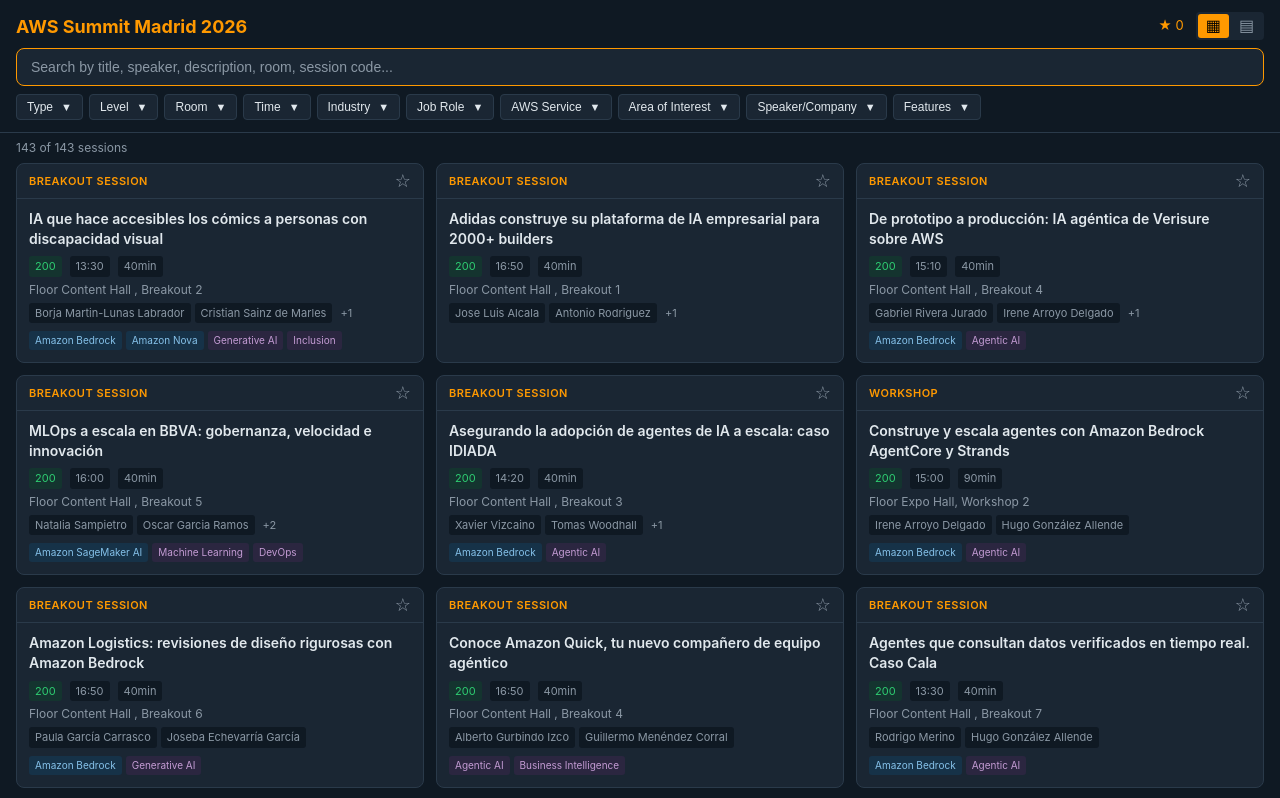
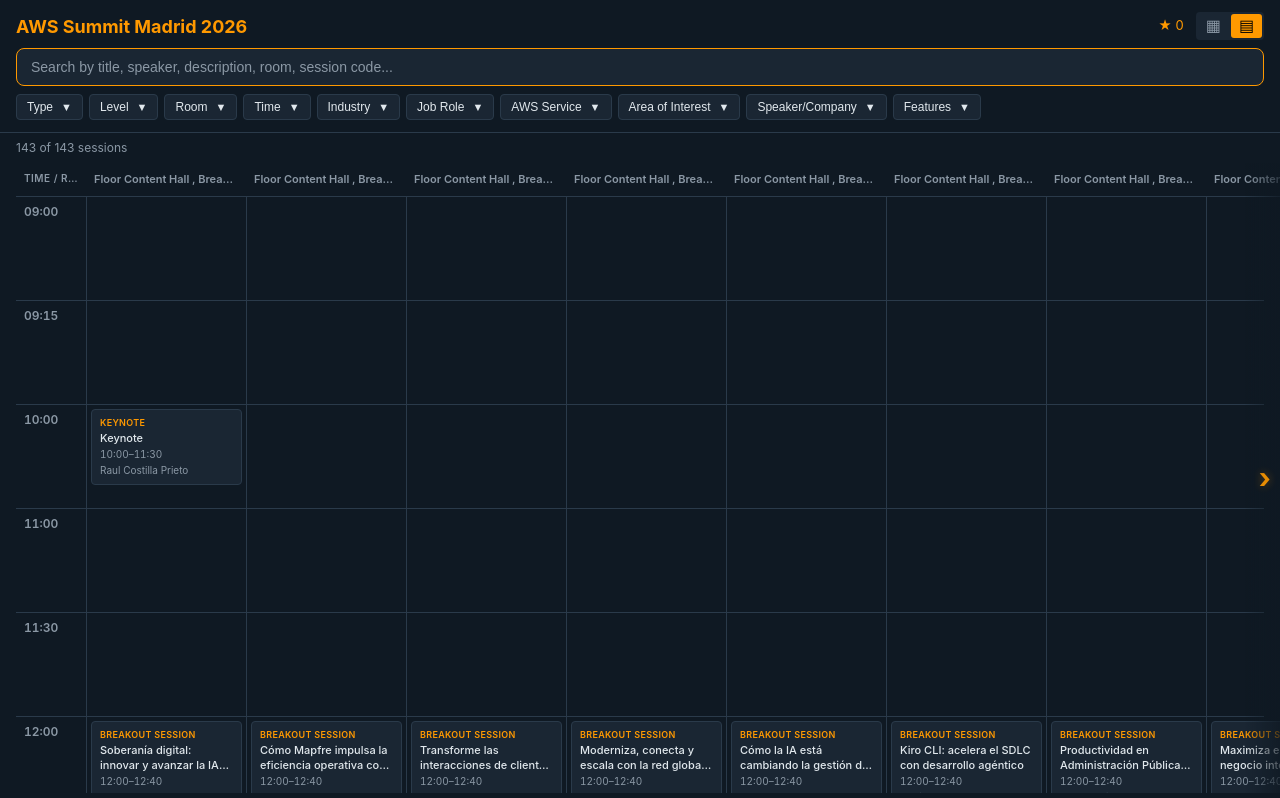
Before and after one commit to Chevere-Labs/aws-summit-madrid-2026, a React (Vite) app in the folder summit-planner/: page / in a window 1280 px wide. Shown: the top 798 px of the page. Built offline with nearby package versions, Linux system fonts and the light colour scheme.

Commit message:
Default calendar view, accessible scroll, scroll indicators, Spanish README

```diff
--- a/summit-planner/src/App.css
+++ b/summit-planner/src/App.css
@@ -599,10 +599,16 @@
 }
 
 /* CALENDAR VIEW */
-.calendar-view {
-  overflow-x: auto;
+.calendar-wrapper {
+  position: relative;
   margin: 0 -16px;
+}
+
+.calendar-scroll {
+  overflow: auto;
+  max-height: calc(100vh - 170px);
   padding: 0 16px;
+  position: relative;
 }
 
 .cal-grid {
@@ -726,6 +732,65 @@
   text-overflow: ellipsis;
 }
 
+/* SCROLL INDICATORS */
+.scroll-indicator {
+  position: absolute;
+  top: 0;
+  bottom: 0;
+  width: 40px;
+  z-index: 60;
+  pointer-events: none;
+  display: flex;
+  align-items: center;
+  justify-content: center;
+}
+
+.scroll-indicator.left {
+  left: 0;
+  background: linear-gradient(to right, rgba(15, 25, 35, 0.85), transparent);
+  animation: indicatorBounceLeft 1.5s ease-in-out infinite;
+}
+
+.scroll-indicator.right {
+  right: 0;
+  background: linear-gradient(to left, rgba(15, 25, 35, 0.85), transparent);
+  animation: indicatorBounceRight 1.5s ease-in-out infinite;
+}
+
+.scroll-indicator span {
+  font-size: 28px;
+  font-weight: 700;
+  color: var(--accent);
+  opacity: 0.9;
+  text-shadow: 0 0 8px rgba(255, 153, 0, 0.4);
+}
+
+@keyframes indicatorBounceLeft {
+  0%, 100% { transform: translateX(0); }
+  50% { transform: translateX(-6px); }
+}
+
+@keyframes indicatorBounceRight {
+  0%, 100% { transform: translateX(0); }
+  50% { transform: translateX(6px); }
+}
+
+/* Make scrollbar bigger for calendar */
+.calendar-scroll::-webkit-scrollbar {
+  width: 8px;
+  height: 10px;
+}
+
+.calendar-scroll::-webkit-scrollbar-thumb {
+  background: var(--accent);
+  border-radius: 5px;
+  opacity: 0.7;
+}
+
+.calendar-scroll::-webkit-scrollbar-thumb:hover {
+  background: var(--accent-hover);
+}
+
 /* SCROLLBAR */
 ::-webkit-scrollbar {
   width: 6px;
--- a/summit-planner/src/App.tsx
+++ b/summit-planner/src/App.tsx
@@ -63,7 +63,7 @@
 
 function AppContent() {
   const [filters, setFilters] = useState<Filters>(defaultFilters)
-  const [viewMode, setViewMode] = useState<ViewMode>('grid')
+  const [viewMode, setViewMode] = useState<ViewMode>('calendar')
   const [selectedId, setSelectedId] = useState<string | null>(null)
   const { isFavorite } = useFavorites()
 
--- a/summit-planner/src/components/CalendarView.tsx
+++ b/summit-planner/src/components/CalendarView.tsx
@@ -1,4 +1,4 @@
-import { useMemo } from 'react'
+import { useMemo, useRef, useState, useEffect, useCallback } from 'react'
 import type { Session } from '../types'
 
 interface CalendarViewProps {
@@ -30,6 +30,30 @@
 ]
 
 export function CalendarView({ sessions, onSelect, isFavorite }: CalendarViewProps) {
+  const scrollRef = useRef<HTMLDivElement>(null)
+  const [canScrollLeft, setCanScrollLeft] = useState(false)
+  const [canScrollRight, setCanScrollRight] = useState(true)
+
+  const checkScroll = useCallback(() => {
+    const el = scrollRef.current
+    if (!el) return
+    setCanScrollLeft(el.scrollLeft > 10)
+    setCanScrollRight(el.scrollLeft < el.scrollWidth - el.clientWidth - 10)
+  }, [])
+
+  useEffect(() => {
+    const el = scrollRef.current
+    if (!el) return
+    checkScroll()
+    el.addEventListener('scroll', checkScroll, { passive: true })
+    const ro = new ResizeObserver(checkScroll)
+    ro.observe(el)
+    return () => {
+      el.removeEventListener('scroll', checkScroll)
+      ro.disconnect()
+    }
+  }, [checkScroll])
+
   const rooms = useMemo(() => {
     const roomSet = new Set<string>()
     for (const s of sessions) if (s.room) roomSet.add(s.room)
@@ -61,7 +85,10 @@
   }
 
   return (
-    <div className="calendar-view">
+    <div className="calendar-wrapper">
+      {canScrollLeft && <div className="scroll-indicator left"><span>‹</span></div>}
+      {canScrollRight && <div className="scroll-indicator right"><span>›</span></div>}
+      <div className="calendar-scroll" ref={scrollRef}>
         <div className="cal-grid" style={{ gridTemplateColumns: cols }}>
           <div className="cal-hdr cal-corner">Time / Room</div>
           {rooms.map(r => (
@@ -100,5 +127,6 @@
           })}
         </div>
       </div>
+    </div>
   )
 }
```
Also changed, not shown: 1 other file (tests, documents, lock files or other folders). Lines whose indentation alone changed are shown as unchanged.
